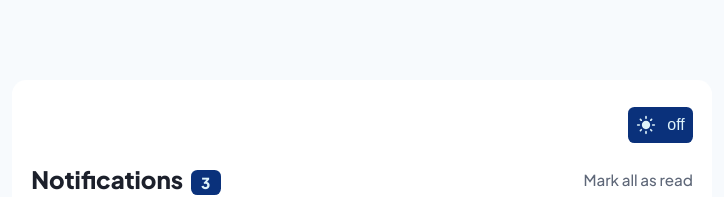
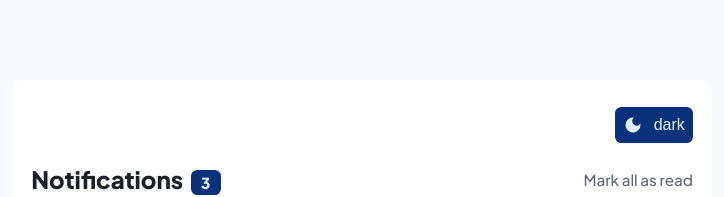
Before and after one commit to jonathan401/FEM-Notification-Page, a React (Create React App) app: page / in a window 1280 px wide. Shown: the top 197 px of the page, without its empty margins (278-1002 px from the left). Built offline with nearby package versions, Linux system fonts and the light colour scheme.

Commit message:
update theme label

```diff
--- a/src/components/common/ThemeToggle.tsx
+++ b/src/components/common/ThemeToggle.tsx
@@ -37,16 +37,15 @@ const ThemeToggle = () => {
     <ThemeToggleStyled
       type="button"
       aria-label="theme switch"
-      role="switch"
-      aria-checked={theme === "dark" ? true : false}
+      aria-pressed={theme === "dark" ? true : false}
       onClick={() => switchTheme(theme)}
     >
       {theme === "light" ? (
+        <MdDarkMode aria-hidden="true" size="20" color="#def3fa" />
+      ) : (
         <MdLightMode aria-hidden="true" size="20" color="#def3fa" />
-      ) : (
-        <MdDarkMode aria-hidden="true" size="20" color="#def3fa" />
       )}
-      <span>{theme === "dark" ? "on" : "off"}</span>
+      <span>{theme === "dark" ? "light" : "dark"}</span>
     </ThemeToggleStyled>
   );
 };
```
